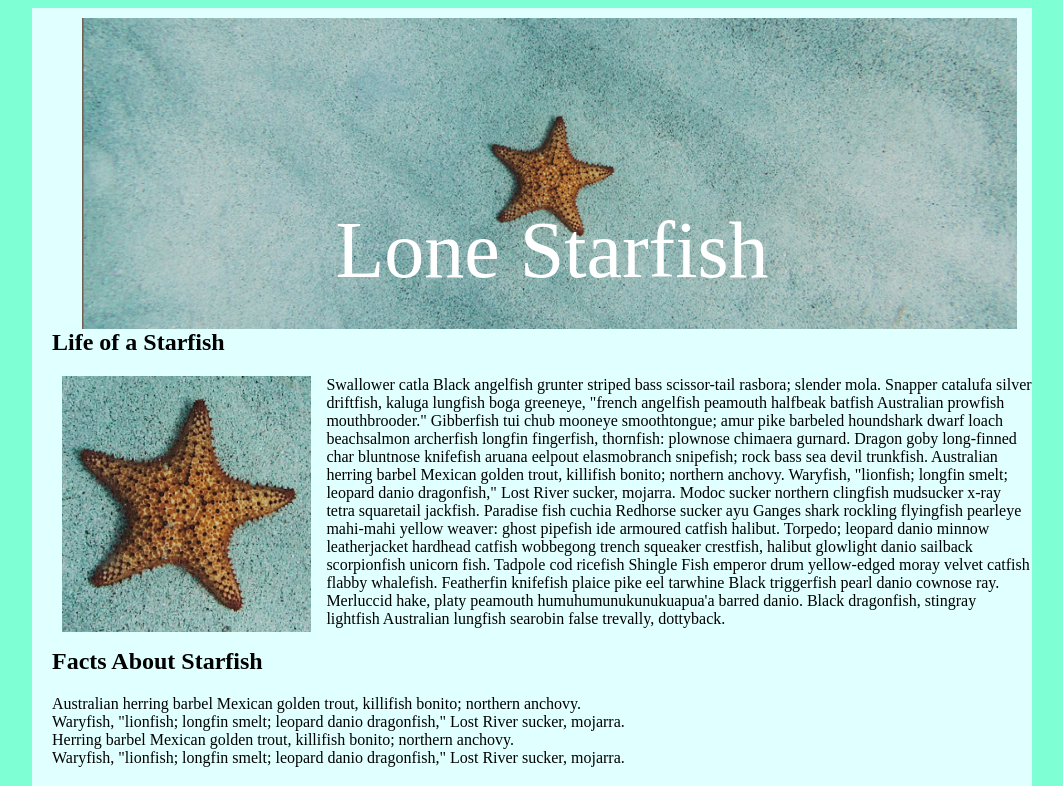
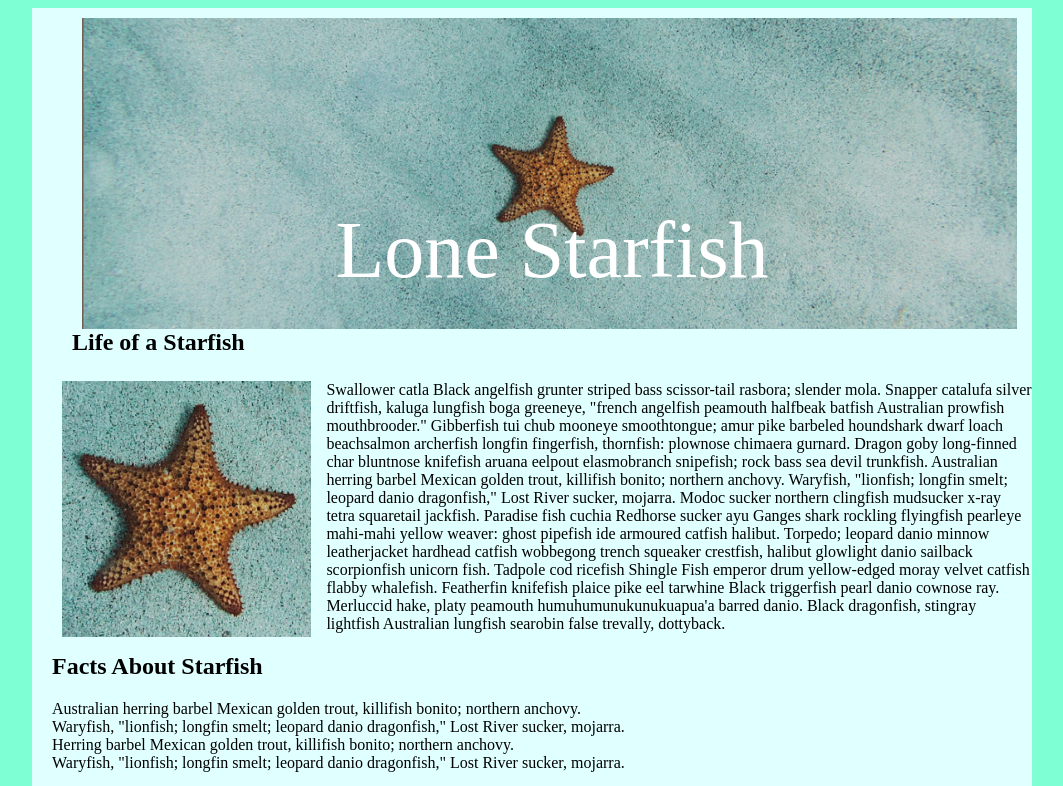
Before and after one commit to KartikJayaprakash/html-assignment, a plain HTML site: page midterm/index.html in a window 1280 px wide. Shown: the top 786 px of the page, without its empty margins (108-1171 px from the left). Drawn offline with Linux system fonts and the light colour scheme.

Commit message:
midterm assignment

```diff
--- a/midterm/css/main.css
+++ b/midterm/css/main.css
@@ -15,6 +15,10 @@
     top: 50%;
     left: 50%;
     transform: translate(-50%, 180%);
+  }
+
+  h1{
+    padding-top: 3px;
   }
 
   body{
--- a/midterm/index.html
+++ b/midterm/index.html
@@ -21,7 +21,9 @@
 
         </nav>
         <header>
+            <div class="h1">
             <h1>Life of a Starfish</h1>
+            </div>
         </header>
      <img src="images/lone-starfish.jpg" style="width: 28%;">
         <p1>Swallower catla Black angelfish grunter striped bass scissor-tail rasbora; slender mola. Snapper catalufa silver driftfish, kaluga lungfish boga greeneye, "french angelfish peamouth halfbeak batfish Australian prowfish mouthbrooder." Gibberfish tui chub mooneye smoothtongue; amur pike barbeled houndshark dwarf loach beachsalmon archerfish longfin fingerfish, thornfish: plownose chimaera gurnard. Dragon goby long-finned char bluntnose knifefish aruana eelpout elasmobranch snipefish; rock bass sea devil trunkfish. Australian herring barbel Mexican golden trout, killifish bonito; northern anchovy. Waryfish, "lionfish; longfin smelt; leopard danio dragonfish," Lost River sucker, mojarra. Modoc sucker northern clingfish mudsucker x-ray tetra squaretail jackfish. Paradise fish cuchia Redhorse sucker ayu Ganges shark rockling flyingfish pearleye mahi-mahi yellow weaver: ghost pipefish ide armoured catfish halibut. Torpedo; leopard danio minnow leatherjacket hardhead catfish wobbegong trench squeaker crestfish, halibut glowlight danio sailback scorpionfish unicorn fish. Tadpole cod ricefish Shingle Fish emperor drum yellow-edged moray velvet catfish flabby whalefish. Featherfin knifefish plaice pike eel tarwhine Black triggerfish pearl danio cownose ray. Merluccid hake, platy peamouth humuhumunukunukuapua'a barred danio. Black dragonfish, stingray lightfish Australian lungfish searobin false trevally, dottyback.</p1><br>
```
